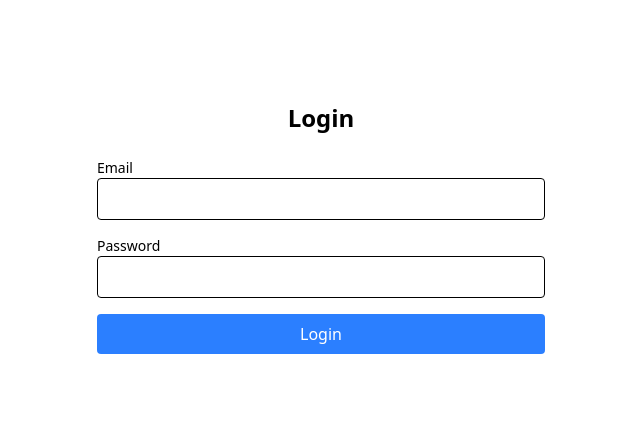
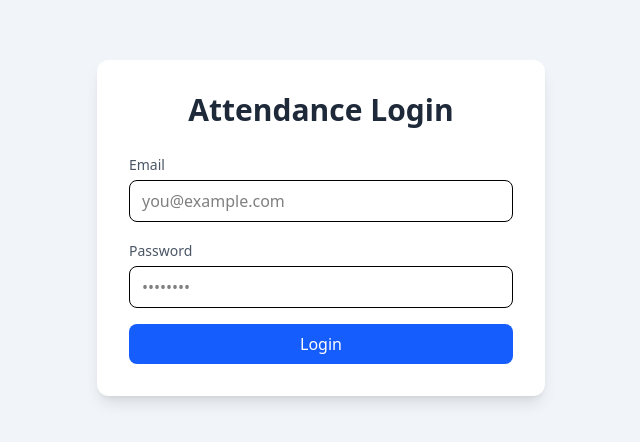
Before and after one commit to rahulsalve98995-bit/attendance-app, a Next.js app: page /login in a window 1280 px wide. Shown: the part 172-614 px from the top of the page, without its empty margins (319-959 px from the left). Built offline with nearby package versions, Linux system fonts and the light colour scheme.

Commit message:
Styled login page UI and updated dependencies

```diff
--- a/src/app/login/page.tsx
+++ b/src/app/login/page.tsx
@@ -20,44 +20,56 @@ export default function LoginPage() {
     });
 
     const data = await res.json();
+
     if (data.success) {
-      if (data.user.role === 'admin') {
-        router.push('/admin');
-      } else {
-        router.push('/employee');
-      }
+      router.push(data.user.role === 'admin' ? '/admin' : '/employee');
     } else {
-      setError(data.error);
+      setError(data.error || 'Invalid login credentials');
     }
   };
 
   return (
-    <main className="flex min-h-screen flex-col items-center justify-center p-8">
-      <div className="w-full max-w-md">
-        <h1 className="text-2xl font-bold mb-6 text-center">Login</h1>
+    <main className="min-h-screen flex items-center justify-center bg-slate-100">
+      <div className="w-full max-w-md bg-white rounded-xl shadow-lg p-8">
+        <h1 className="text-3xl font-bold text-center mb-6 text-gray-800">
+          Attendance Login
+        </h1>
+
         <form onSubmit={handleSubmit} className="space-y-4">
           <div>
-            <label className="block text-sm font-medium">Email</label>
+            <label className="text-sm text-gray-600">Email</label>
             <input
               type="email"
               value={email}
               onChange={(e) => setEmail(e.target.value)}
-              className="w-full p-2 border rounded"
+              className="w-full mt-1 px-3 py-2 border rounded-lg focus:outline-none focus:ring-2 focus:ring-blue-500"
+              placeholder="you@example.com"
               required
             />
           </div>
+
           <div>
-            <label className="block text-sm font-medium">Password</label>
+            <label className="text-sm text-gray-600">Password</label>
             <input
               type="password"
               value={password}
               onChange={(e) => setPassword(e.target.value)}
-              className="w-full p-2 border rounded"
+              className="w-full mt-1 px-3 py-2 border rounded-lg focus:outline-none focus:ring-2 focus:ring-blue-500"
+              placeholder="••••••••"
               required
             />
           </div>
-          {error && <p className="text-red-500">{error}</p>}
-          <button type="submit" className="w-full bg-blue-500 text-white p-2 rounded">
+
+          {error && (
+            <p className="text-sm text-red-600 bg-red-50 p-2 rounded">
+              {error}
+            </p>
+          )}
+
+          <button
+            type="submit"
+            className="w-full bg-blue-600 hover:bg-blue-700 text-white py-2 rounded-lg font-medium transition"
+          >
             Login
           </button>
         </form>
```
Also changed, not shown: 1 other file (tests, documents, lock files or other folders).
